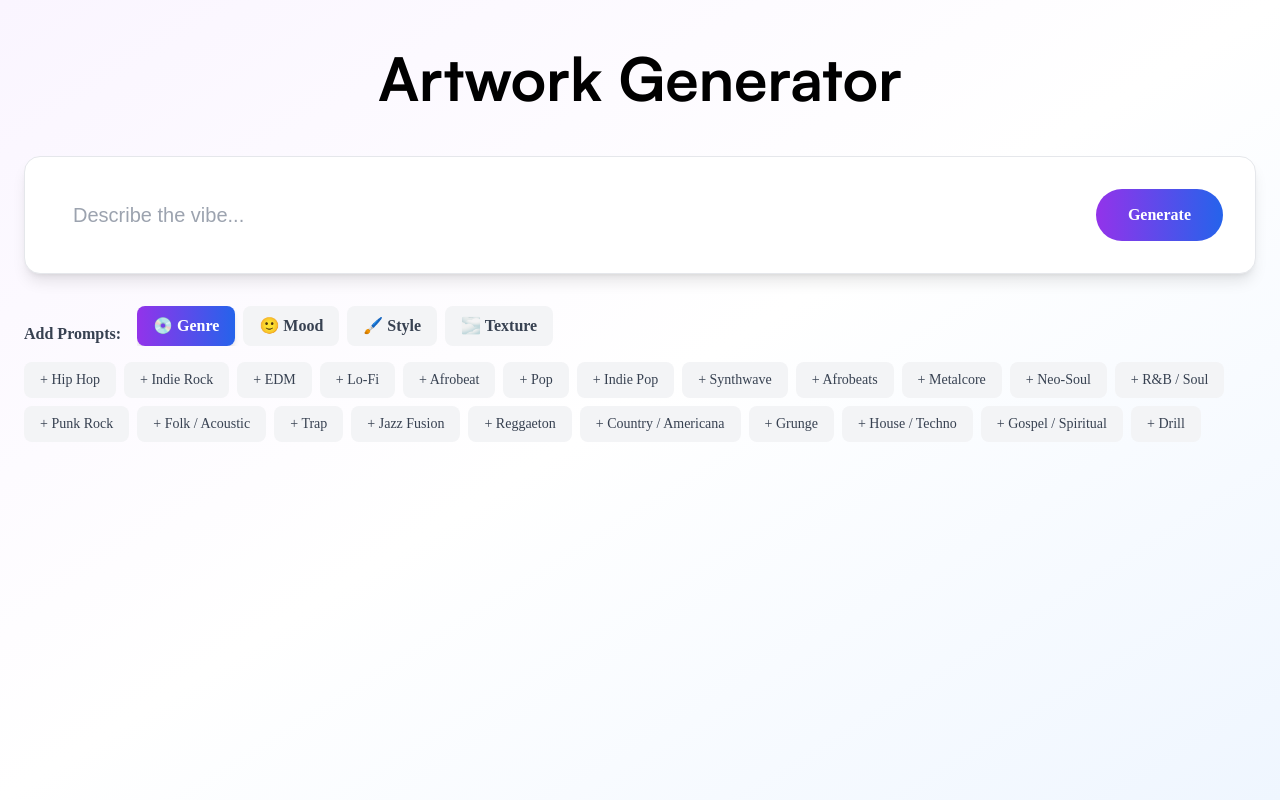
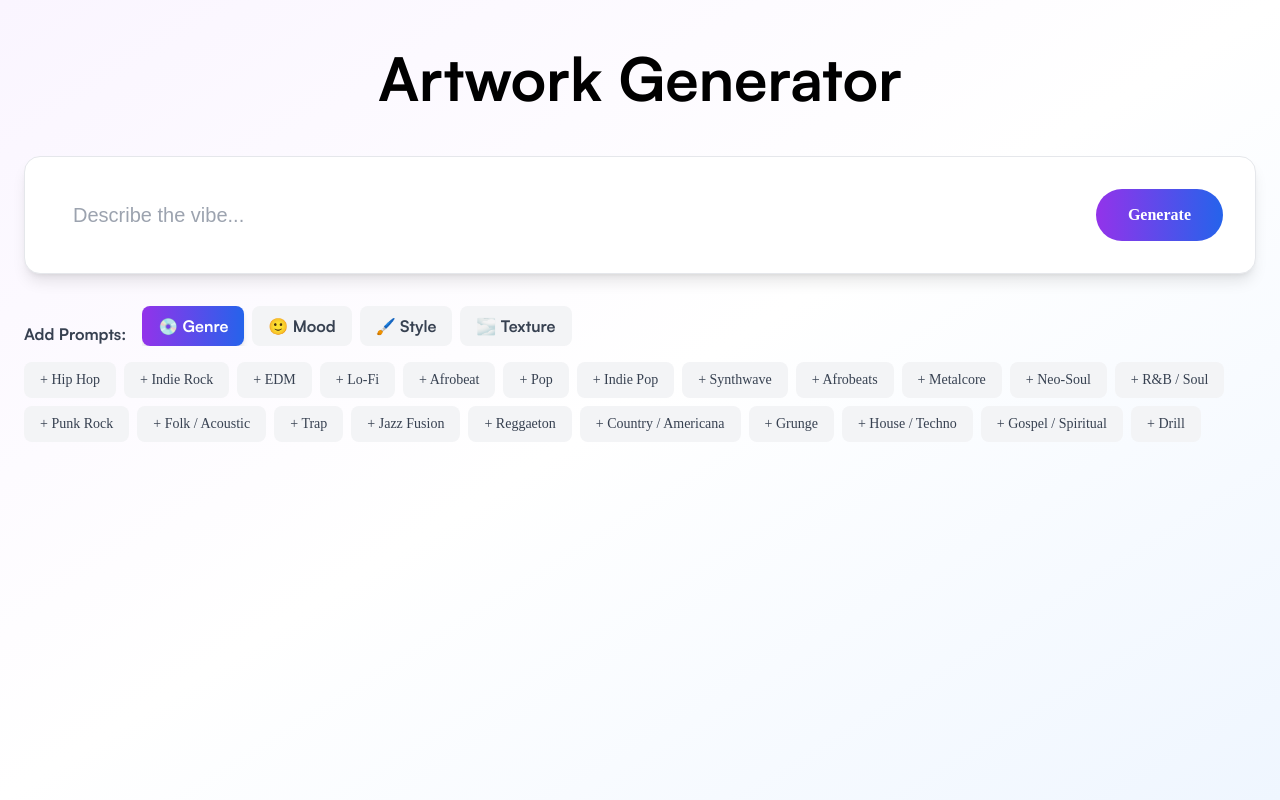
Before and after one commit to dittomusic-JK/ditto-artgen-starter, a Next.js app: page / in a window 1280 px wide. Built offline with nearby package versions, Linux system fonts and the light colour scheme.

Commit message:
Update index.js

```diff
--- a/pages/index.js
+++ b/pages/index.js
@@ -246,7 +246,7 @@ export default function Home(){
         </section>
 
         <div className="flex flex-col sm:flex-row sm:items-end gap-3 sm:gap-4 mb-4">
-          <div className="font-bold text-gray-700 text-sm sm:text-base" style={{fontFamily: 'IBM Plex Mono'}}>Add Prompts:</div>
+          <div className="font-bold text-gray-700 text-sm sm:text-base" style={{fontFamily: '"IBM Plex Mono", Satoshi, sans-serif'}}>Add Prompts:</div>
           <div className="flex gap-2 overflow-x-auto pb-2 sm:pb-0">
             {[
               {key:'genre', label:'💿 Genre'},
@@ -261,7 +261,7 @@ export default function Home(){
                     ? 'bg-gradient-to-r from-purple-600 to-blue-600 text-white shadow-md'
                     : 'bg-gray-100 text-gray-700 hover:bg-gray-200'
                 }`}
-                style={{fontFamily: 'IBM Plex Mono'}}
+                style={{fontFamily: '"IBM Plex Mono", Satoshi, sans-serif'}}
                 onClick={()=>setActiveTab(t.key)}
               >
                 {t.label}
@@ -332,7 +332,7 @@ export default function Home(){
             {history.map((gen) => (
               <div key={gen.timestamp} className="mb-8">
                 <div className="flex items-center justify-between mb-3">
-                  <p className="text-sm text-gray-600" style={{fontFamily: '"IBM Plex Mono", "Courier New", Courier, monospace'}}>
+                  <p className="text-sm text-gray-600" style={{fontFamily: '"IBM Plex Mono", Satoshi, sans-serif'}}>
                     {new Date(gen.timestamp).toLocaleString()}
                   </p>
                   <p className="text-xs text-gray-500 italic line-clamp-1 max-w-md">
@@ -695,7 +695,7 @@ function Editor({ data, onClose }){
       </div>
 
       <aside className="w-full lg:w-96 bg-white border-t lg:border-t-0 lg:border-l border-gray-200 p-4 sm:p-6 flex flex-col lg:fixed lg:right-0 lg:top-0 lg:h-screen overflow-y-auto">
-        <div className="text-xs sm:text-sm text-gray-500 mb-4 pb-4 border-b border-gray-200" style={{fontFamily: '"IBM Plex Mono", "Courier New", Courier, monospace', lineHeight: '1.5'}}>
+        <div className="text-xs sm:text-sm text-gray-500 mb-4 pb-4 border-b border-gray-200" style={{fontFamily: '"IBM Plex Mono", Satoshi, sans-serif', lineHeight: '1.5'}}>
           {data.prompt || '—'}
         </div>
 
@@ -708,7 +708,7 @@ function Editor({ data, onClose }){
                   ? 'bg-purple-600 text-white'
                   : 'bg-gray-100 text-gray-700 hover:bg-gray-200'
               }`}
-              style={{fontFamily: '"IBM Plex Mono", "Courier New", Courier, monospace'}}
+              style={{fontFamily: '"IBM Plex Mono", Satoshi, sans-serif'}}
               onClick={() => setActivePanel(panel)}
             >
               {panel.charAt(0).toUpperCase() + panel.slice(1)}
```
